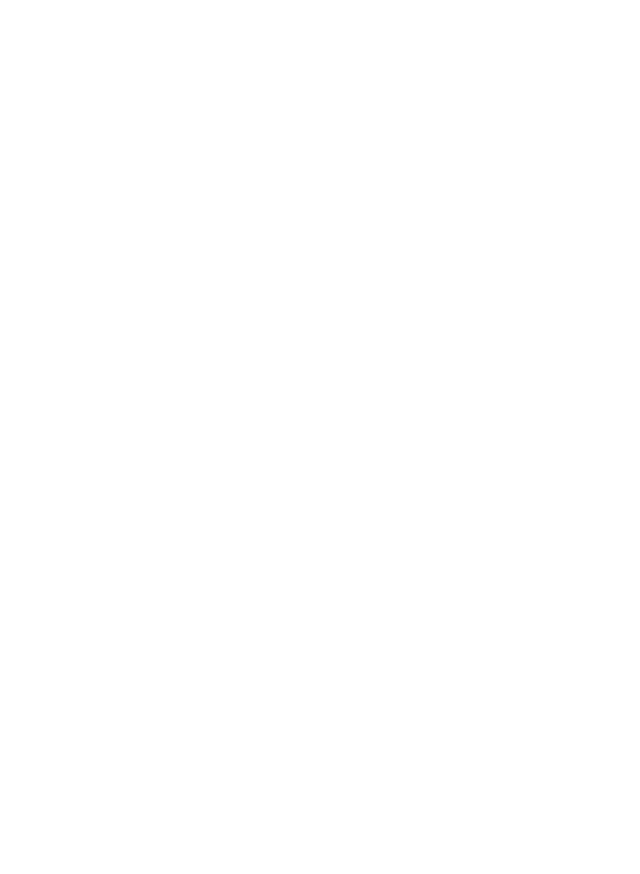
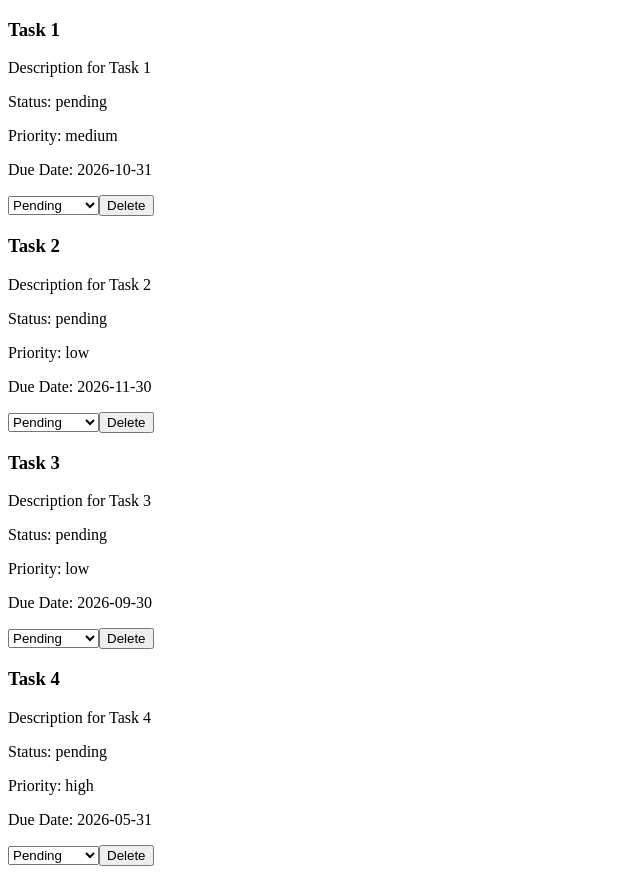
Before and after one commit to Robb-Designs/task-management-system, a React (Vite) app: page / in a window 1280 px wide. Shown: the whole page, without its empty margins (0-640 px from the left). Before the commit the page ends 800 px from the top, so only its background shows below. Built offline with nearby package versions, Linux system fonts and the light colour scheme.

Commit message:
Fix task components

```diff
--- a/src/App.tsx
+++ b/src/App.tsx
@@ -1,15 +1,64 @@
-
+import { useState } from 'react';
+import type { Task, TaskStatus } from './components/types';
+import TaskList from './components/TaskList/TaskList.tsx';
 
 import './App.css'
 
+const Tasks: Task[] = [
+  {
+    id: "1",
+    title: "Task 1",
+    description: "Description for Task 1",
+    status: "pending",
+    priority: "medium",
+    dueDate: "2026-10-31",
+  },
+  {
+    id: "2",
+    title: "Task 2",
+    description: "Description for Task 2",
+    status: "pending",
+    priority: "low",
+    dueDate: "2026-11-30",
+  },
+  {
+    id: "3",
+    title: "Task 3",
+    description: "Description for Task 3",
+    status: "pending",
+    priority: "low",
+    dueDate: "2026-09-30",
+  },
+  {
+    id: "4",
+    title: "Task 4",
+    description: "Description for Task 4",
+    status: "pending",
+    priority: "high",
+    dueDate: "2026-05-31",
+  },
+];
+
 function App() {
+  const [tasks, setTasks] = useState<Task[]>(Tasks);
+
+  const handleStatusChange = (taskId: string, newStatus: TaskStatus) => {
+    setTasks((prevTasks) =>
+      prevTasks.map((task) =>
+        task.id === taskId ? { ...task, status: newStatus } : task
+      )
+    );
+  };
+
+  const handleDelete = (taskId: string) => {
+    setTasks((prevTasks) => prevTasks.filter((task) => task.id !== taskId));
+  };
 
   return (
     <>
       <section id="center">
-
+        <TaskList tasks={tasks} onStatusChange={handleStatusChange} onDelete={handleDelete} />
       </section>
-
 
     </>
   )
--- a/src/components/TaskItem/TaskItem.tsx
+++ b/src/components/TaskItem/TaskItem.tsx
@@ -0,0 +1,19 @@
+import type { TaskItemProps, TaskStatus } from "../types";
+
+export function TaskItem({ task, onStatusChange, onDelete }: TaskItemProps) {
+  return (
+    <div className="task-item">
+      <h3>{task.title}</h3>
+      <p>{task.description}</p>
+      <p>Status: {task.status}</p>
+      <p>Priority: {task.priority}</p>
+      <p>Due Date: {task.dueDate}</p>
+      <select value={task.status} onChange={(e) => onStatusChange(task.id, e.target.value as TaskStatus)}>
+        <option value="pending">Pending</option>
+        <option value="in-progress">In Progress</option>
+        <option value="completed">Completed</option>
+      </select>
+      <button onClick={() => onDelete(task.id)}>Delete</button>
+    </div>
+  );
+}
--- a/src/components/TaskList/TaskList.tsx
+++ b/src/components/TaskList/TaskList.tsx
@@ -0,0 +1,20 @@
+import type { TaskListProps } from "../types";
+import { TaskItem } from "../TaskItem/TaskItem";
+
+
+
+function TaskList({ tasks, onStatusChange, onDelete }: TaskListProps) {
+  const taskList = tasks.map((task) => (
+    <TaskItem
+      key={task.id}
+      task={task}
+      onStatusChange={onStatusChange}
+      onDelete={onDelete}
+    />
+  ));
+
+  return <div className="task-list">{taskList}</div>;
+}
+
+
+export default TaskList;
```
